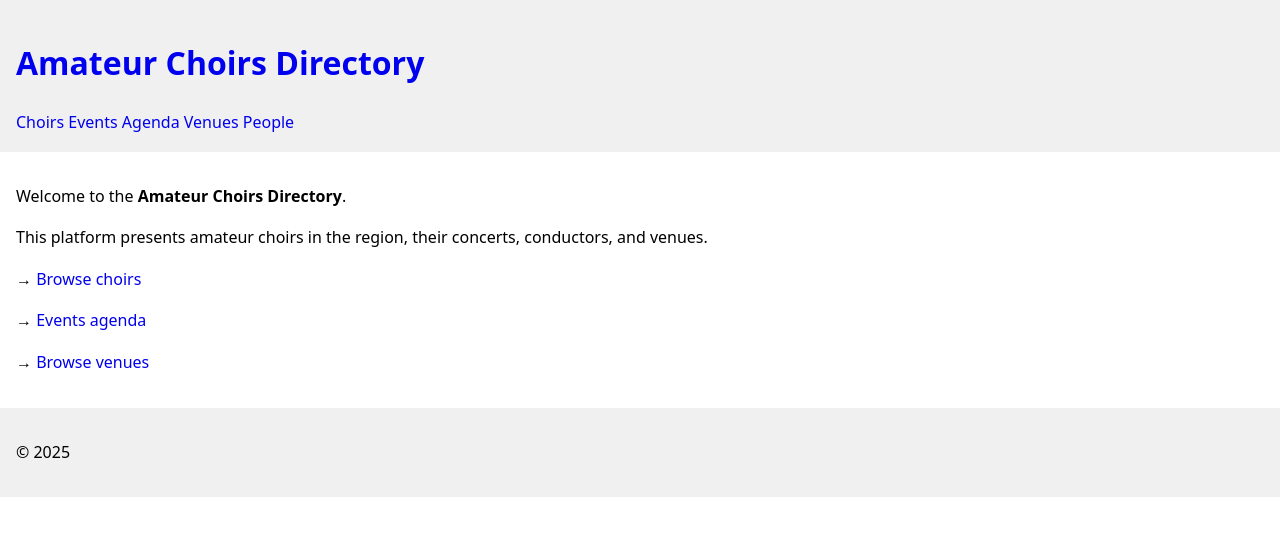
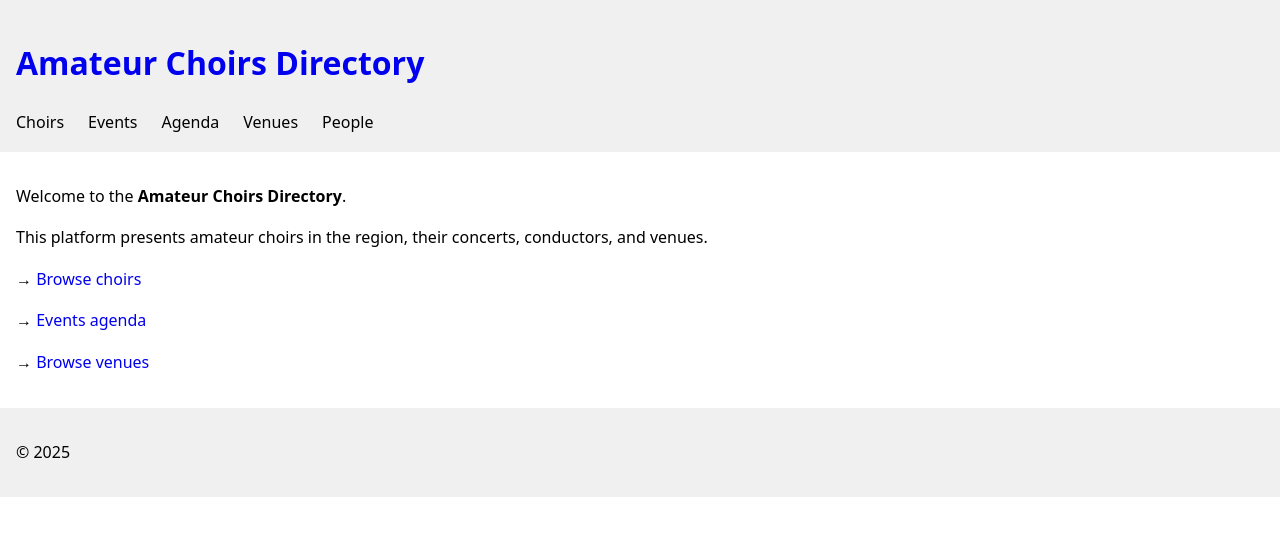
Before and after one commit to jllobera/quicanta, a Jekyll site: the page built from index.md, in a window 1280 px wide. Shown: the top 536 px of the page. Built offline with Jekyll 4.4.1, drawn with Linux system fonts in a browser that asks for light colours.

Commit message:
Update style.css

```diff
--- a/assets/css/style.css
+++ b/assets/css/style.css
@@ -35,3 +35,14 @@ a {
 .agenda-item {
   margin-bottom: 0.5rem;
 }
+
+/* Header nav spacing */
+header nav {
+  display: flex;      /* arrange links horizontally */
+  gap: 1.5rem;        /* space between links */
+}
+
+header nav a {
+  text-decoration: none; /* remove underline if needed */
+  color: inherit;        /* use the header's text color */
+}
```
